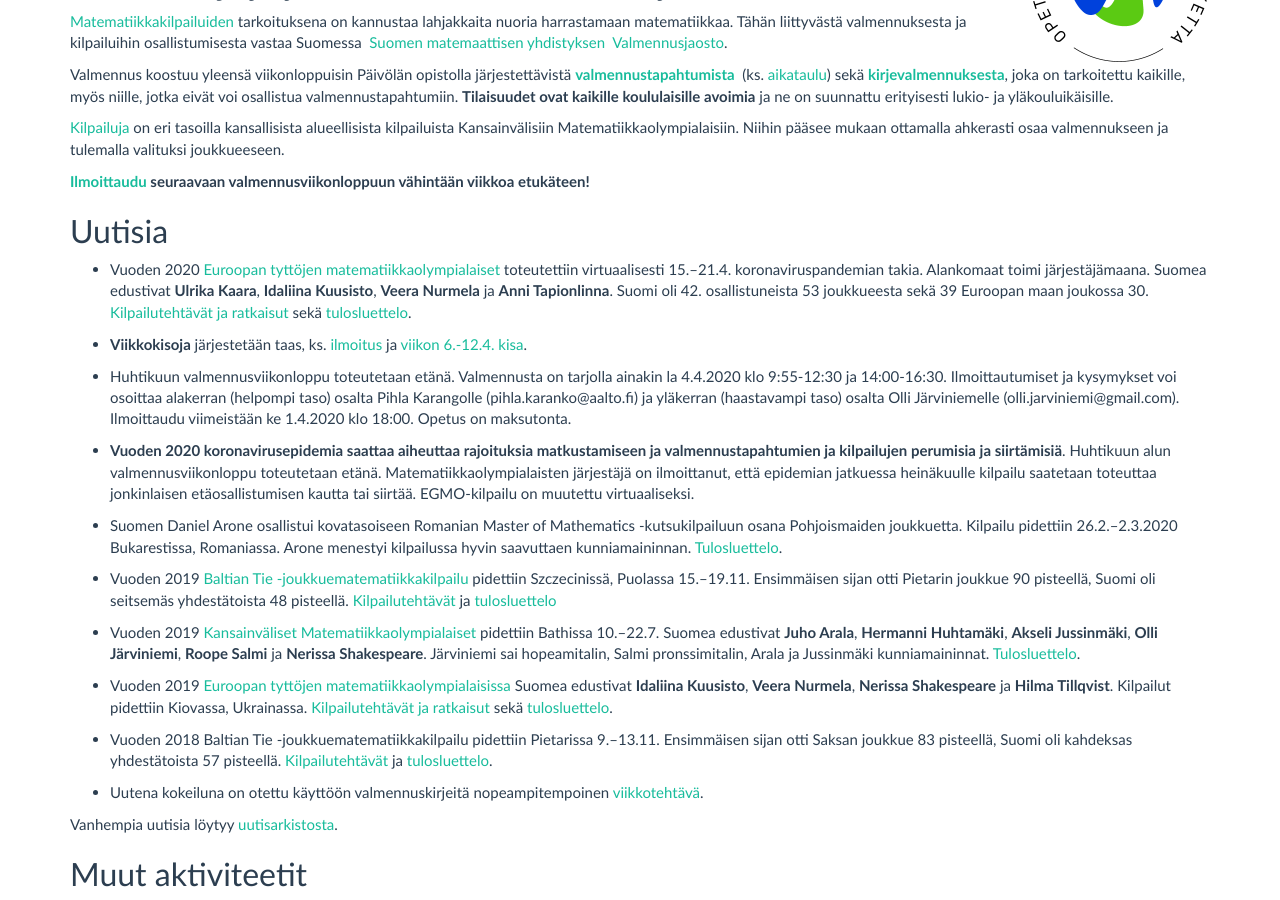
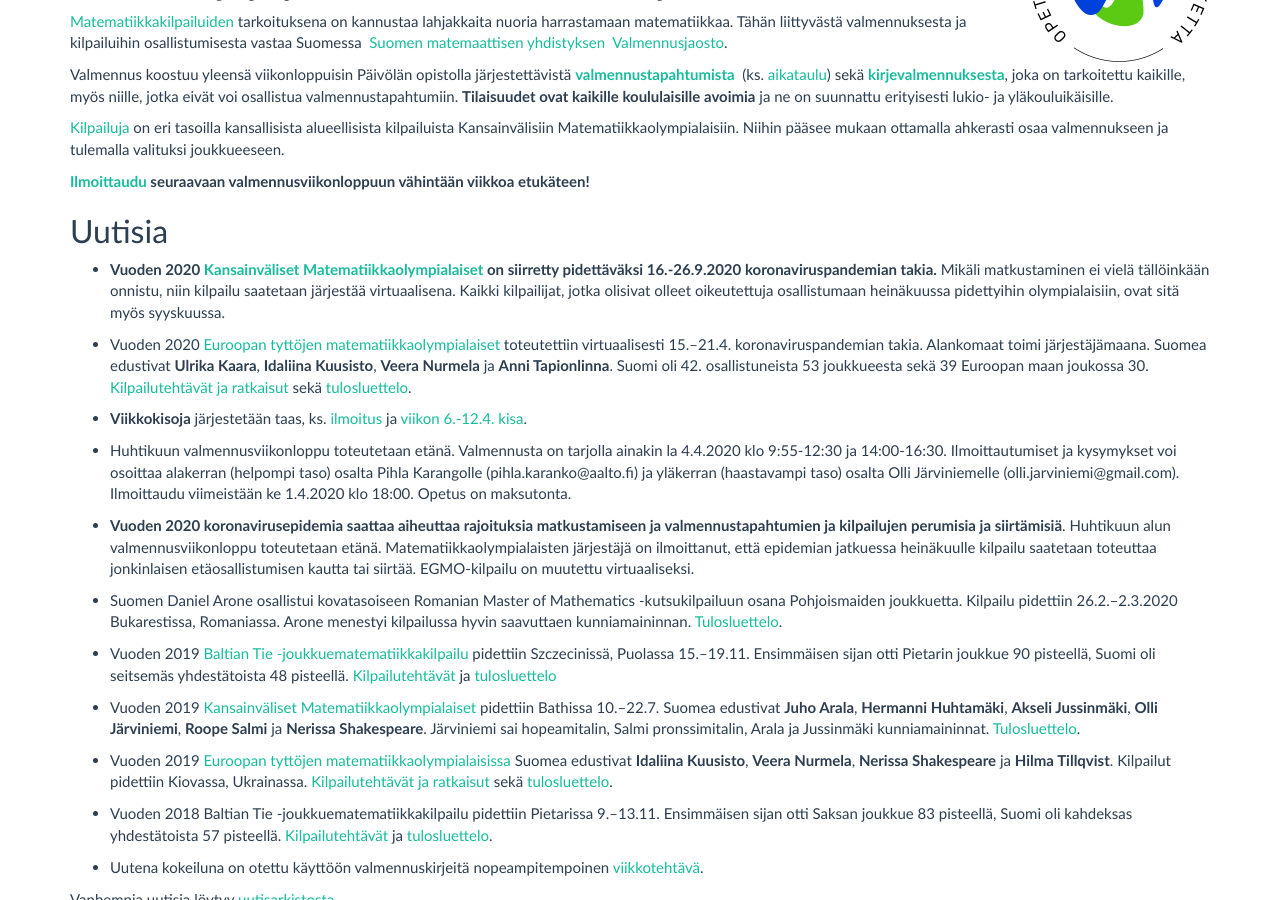
Before and after one commit to matematiikkakilpailut/matematiikkakilpailut.github.io, a Jekyll site: the page built from index.md, in a window 1280 px wide and 900 px high, scrolled down 380 px. Built offline with Jekyll 4.4.1, drawn with Linux system fonts in a browser that asks for light colours.

Commit message:
Update index.md
IMO-tiedotus

```diff
--- a/index.md
+++ b/index.md
@@ -40,6 +40,8 @@ viikkoa etukäteen!**
 
 
 ## <a name="uutisia"></a>Uutisia
+
+* **Vuoden 2020 [Kansainväliset Matematiikkaolympialaiset](https://imo2020.ru/) on siirretty pidettäväksi 16.-26.9.2020 koronaviruspandemian takia.** Mikäli matkustaminen ei vielä tällöinkään onnistu, niin kilpailu saatetaan järjestää virtuaalisena. Kaikki kilpailijat, jotka olisivat olleet oikeutettuja osallistumaan heinäkuussa pidettyihin olympialaisiin, ovat sitä myös syyskuussa.
 
 * Vuoden 2020 [Euroopan tyttöjen matematiikkaolympialaiset](https://egmo2020.nl/) toteutettiin virtuaalisesti 15.&ndash;21.4. koronaviruspandemian takia. Alankomaat toimi järjestäjämaana. Suomea edustivat **Ulrika Kaara**, **Idaliina Kuusisto**, **Veera Nurmela** ja **Anni Tapionlinna**. Suomi oli 42. osallistuneista 53 joukkueesta sekä 39 Euroopan maan joukossa 30. [Kilpailutehtävät ja ratkaisut](https://www.egmo.org/egmos/egmo9/) sekä [tulosluettelo](https://www.egmo.org/egmos/egmo9/scoreboard/).
 
```
